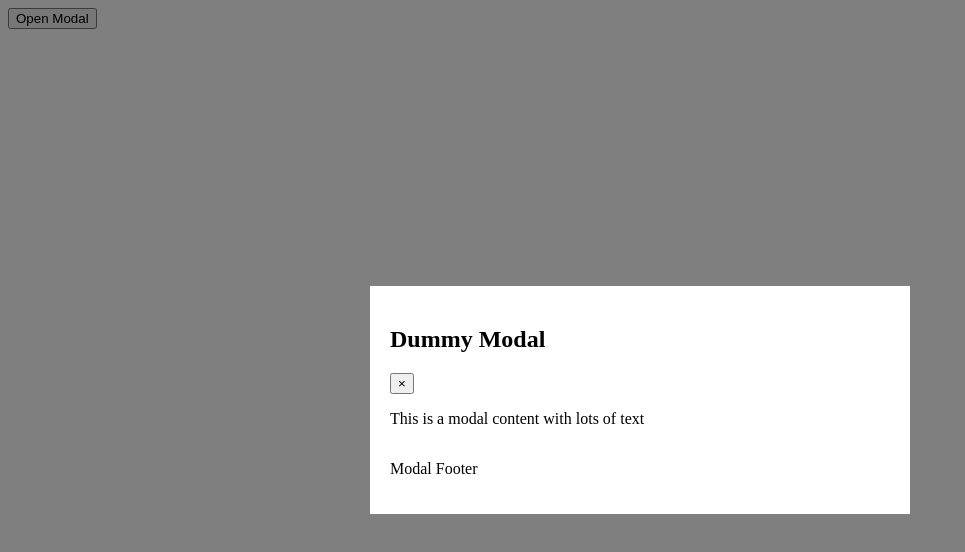
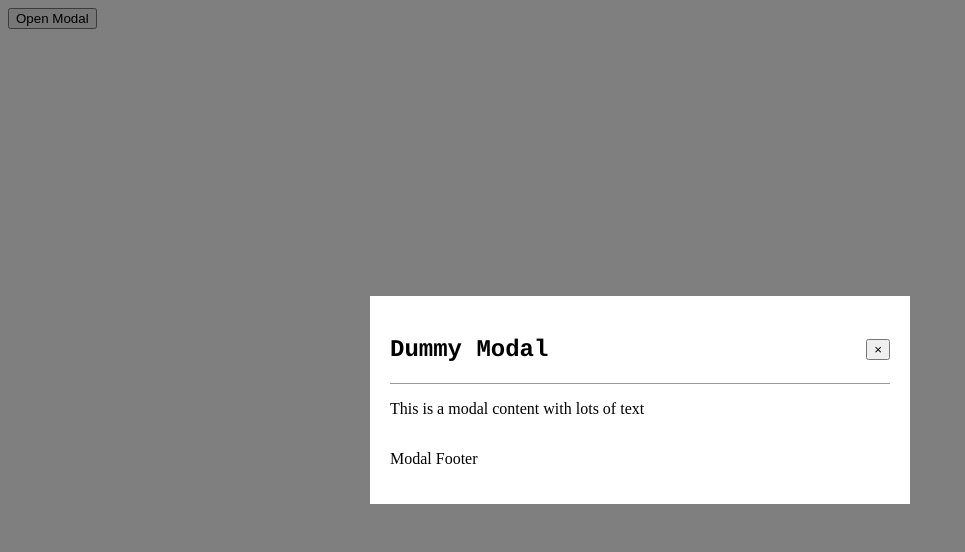
Before and after one commit to zeenat-abedin/modal-vite, a React (Vite) app: page / in a window 1280 px wide. Both pictures are taken after a click on the button "Open Modal". Shown: the top 552 px of the page, without its empty margins (0-965 px from the left). Built offline with nearby package versions, Linux system fonts and the light colour scheme.

Commit message:
add styles for .modal-header class

```diff
--- a/src/App.css
+++ b/src/App.css
@@ -19,3 +19,11 @@
   width: 100%;
   padding: 20px;
 }
+
+.modal-header{
+  display: flex;
+  justify-content: space-between;
+  align-items: center;
+  border-bottom: 1px solid #9b9a9a;
+  font-family: 'Courier-New', Courier, monospace;
+}
```
